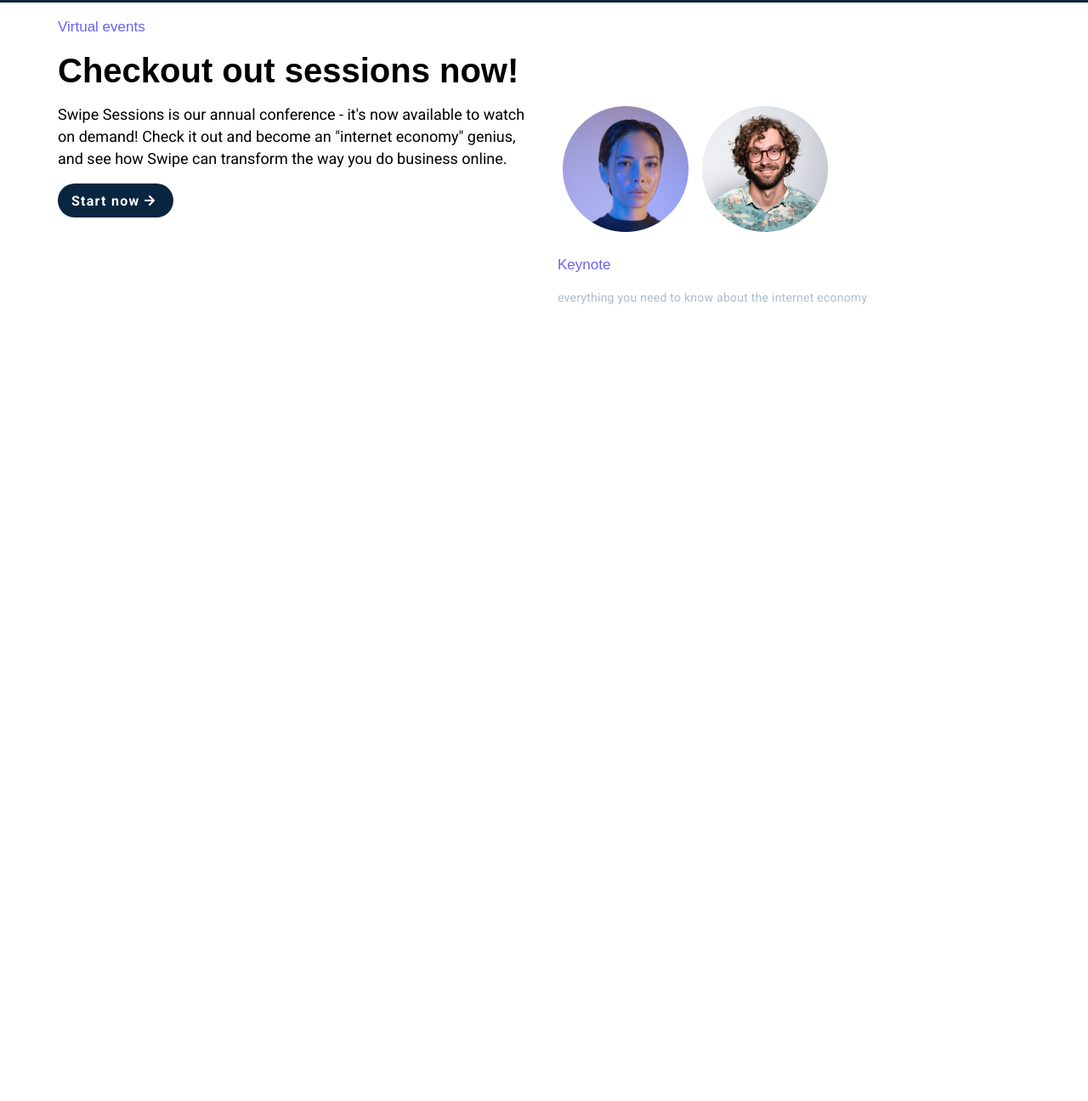
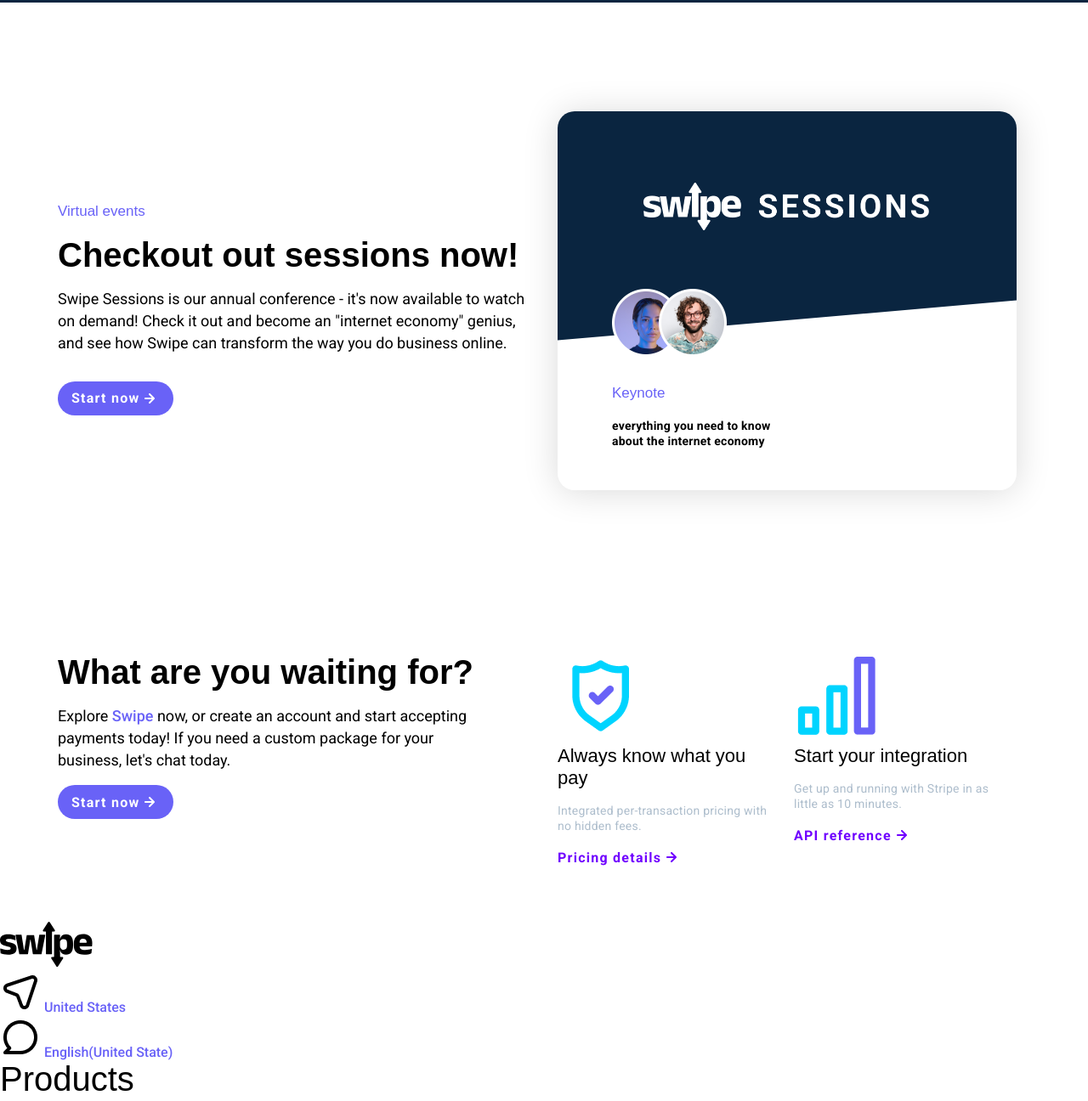
Before and after one commit to epinox0022/swipeWebsite, a plain HTML site: page index.html in a window 1280 px wide. Shown: the part 4609-5905 px from the top of the page at 85% size. Before the commit the page ends 5048 px from the top, so only its background shows below. Drawn offline with Linux system fonts and the light colour scheme; a web font is replaced by a local one.

Commit message:
newattempt

```diff
--- a/index.css
+++ b/index.css
@@ -35,6 +35,13 @@
 
   --standard--width: 1144px;
   --standard-box-shadow: 0px 2px 40px rgba(0, 0, 0, 0.15);
+  --primary-gradient: linear-gradient(
+    101.33deg,
+    #08209a 0.76%,
+    #6563ff 33.33%,
+    #36c5f0 76.92%,
+    #83e2ff 96.96
+  );
 }
 
 main {
@@ -527,4 +534,123 @@ main {
 .virtual-events-section {
   display: flex;
   justify-content: center;
+  padding: calc(var(--spacing-xl) * 2) 0;
 }
+
+.virtual-events-section .primary-button {
+  background-color: var(--purple-1);
+  margin: var(--spacing-md) 0 0 0;
+}
+
+.virtual-events-section .primary-button:hover {
+  background-color: var(--primary-accent);
+}
+
+.virtual-events-section .col-left {
+  height: 446px;
+}
+
+.swipe-sessions-action {
+  width: 540px;
+  height: 446px;
+  box-shadow: var(--standard-box-shadow);
+  border-radius: 20px;
+  overflow: hidden;
+}
+
+.swipe-sessions-action .card-top {
+  /* background-color: var(--purple-1); */
+  width: 100%;
+  height: 50%;
+  display: flex;
+  justify-content: center;
+  align-items: center;
+  position: relative;
+  /* transform: rotate(10deg); */
+}
+
+.swipe-sessions-action .card-top::before {
+  background-color: var(--primary-accent);
+  content: "";
+  width: 100%;
+  height: 150%;
+  position: absolute;
+  top: -40%;
+  transform: skewY(-5deg);
+  z-index: 1;
+}
+
+#sessions-logo {
+  z-index: 2;
+  width: 338px;
+}
+
+.virtual-events-section .avatars {
+  position: absolute;
+  bottom: -70px;
+  left: var(--spacing-xl);
+  /* width: 140px;
+  height: 80px; */
+  z-index: 3;
+}
+
+.virtual-events-section .avatars img {
+  width: 80px;
+}
+
+.virtual-events-section .avatars img:nth-last-of-type(2) {
+  position: absolute;
+  left: 55px;
+}
+
+.virtual-events-section .card-bottom {
+  width: 100%;
+  height: 50%;
+  box-sizing: border-box;
+  padding: var(--spacing-xl);
+}
+
+.virtual-events-section .card-bottom .subtitle {
+  margin: var(--spacing-lg) 0 0 0;
+}
+
+.virtual-events-section .card-bottom .secondary-text {
+  color: var(--text-dark);
+  width: 50%;
+  font-weight: 700;
+}
+
+/* GETTING STARTED */
+.getting-started-section {
+  display: flex;
+  justify-content: center;
+  padding: var(--spacing-xl) 0;
+}
+
+.getting-started-section .primary-button {
+  background-color: var(--purple-1);
+}
+
+.getting-started-section .primary-button:hover {
+  background-color: var(--primary-accent);
+}
+
+.getting-started-section .col-left {
+  padding: 0 var(--spacing-xl) 0 0;
+}
+
+.getting-started-section .col-right {
+  flex-direction: row;
+}
+
+.getting-started-section .col-right .card {
+  width: 50%;
+  box-sizing: border-box;
+  padding: 0 var(--spacing-sm) 0 0;
+  margin: 0 var(--spacing-md) 0 0;
+}
+
+.getting-started-section .col-right .card .secondary-button {
+  color: var(--purple-2);
+  padding: 0;
+}
--- a/index.html
+++ b/index.html
@@ -244,7 +244,7 @@
           </div>
         </div>
       </div>
-
+      <!-- Virtual Events Section -->
       <div class="virtual-events-section">
         <div class="section-container two-column">
           <div class="col-left">
@@ -262,12 +262,16 @@
             </button>
           </div>
           <div class="col-right">
-            <div class="swipe-sessions-section">
+            <div class="swipe-sessions-action">
               <div class="card-top">
-                <img src="assets/swipe-sessions.png" alt="" />
+                <img
+                  id="sessions-logo"
+                  src="assets/swipe-sessions.png"
+                  alt=""
+                />
                 <div class="avatars">
+                  <img src="assets/avatar2.png" alt="" />
                   <img src="assets/avatar1.png" alt="" />
-                  <img src="assets/avatar2.png" alt="" />
                 </div>
               </div>
               <div class="card-bottom">
@@ -282,6 +286,95 @@
           </div>
         </div>
       </div>
+      <!-- GETTING STARTED ACTION -->
+      <div class="getting-started-section">
+        <div class="section-container two-column">
+          <div class="col-left">
+            <h2>What are you waiting for?</h2>
+            <p>
+              Explore <a href="#">Swipe</a> now, or create an account and start
+              accepting payments today! If you need a custom package for your
+              business, let's chat today.
+            </p>
+            <button class="primary-button with-icon">
+              Start now
+              <img src="assets/arrow-right-light.svg" alt="" />
+            </button>
+          </div>
+          <div class="col-right">
+            <div class="card">
+              <img src="assets/shield-icon.png" alt="" class="icon" />
+              <h3>Always know what you pay</h3>
+              <p class="secondary-text">
+                Integrated per-transaction pricing with no hidden fees.
+              </p>
+              <button class="secondary-button with-icon">
+                Pricing details
+                <img src="assets/arrow-right-purple.svg" alt="" />
+              </button>
+            </div>
+            <div class="card">
+              <img src="assets/bars-icon.png" alt="" class="icon" />
+              <h3>Start your integration</h3>
+              <p class="secondary-text">
+                Get up and running with Stripe in as little as 10 minutes.
+              </p>
+              <button class="secondary-button with-icon">
+                API reference
+                <img src="assets/arrow-right-purple.svg" alt="" />
+              </button>
+            </div>
+          </div>
+        </div>
+      </div>
+      <footer class="footer">
+        <div class="section-container">
+          <div class="col">
+            <img src="assets/logo-dark.svg" alt="" id="footer-logo" />
+            <div class="icon-link">
+              <img src="assets/location-icon.png" alt="" />
+              <a href="#">United States</a>
+            </div>
+            <div class="icon-link">
+              <img src="assets/comment-icon.png" alt="" />
+              <a href="#">English(United State)</a>
+            </div>
+          </div>
+          <div class="col">
+            <h3>Products</h3>
+            <ul>
+              <li><a href="#">Atlas</a></li>
+              <li><a href="#">Billing</a></li>
+              <li><a href="#">Invoicing</a></li>
+              <li><a href="#">Payments</a></li>
+              <li><a href="#">Checkout</a></li>
+              <li><a href="#">Identity</a></li>
+            </ul>
+          </div>
+          <div class="col">
+            <h3>Use Cases</h3>
+            <ul>
+              <li><a href="#">eCommerce</a></li>
+              <li><a href="#">SaaS</a></li>
+              <li><a href="#">marketplaces</a></li>
+              <li><a href="#">Embedded Finance</a></li>
+              <li><a href="#">Crypto</a></li>
+              <li><a href="#">Creator Economy</a></li>
+            </ul>
+          </div>
+          <div class="col">
+            <h3>Resources</h3>
+            <ul>
+              <li><a href="#">Support Center</a></li>
+              <li><a href="#">Guides</a></li>
+              <li><a href="#">Blog</a></li>
+              <li><a href="#">Licenses</a></li>
+              <li><a href="#">Privacy & Terms</a></li>
+              <li><a href="#">Cookie Settings</a></li>
+            </ul>
+          </div>
+        </div>
+      </footer>
     </main>
   </body>
 </html>
```
